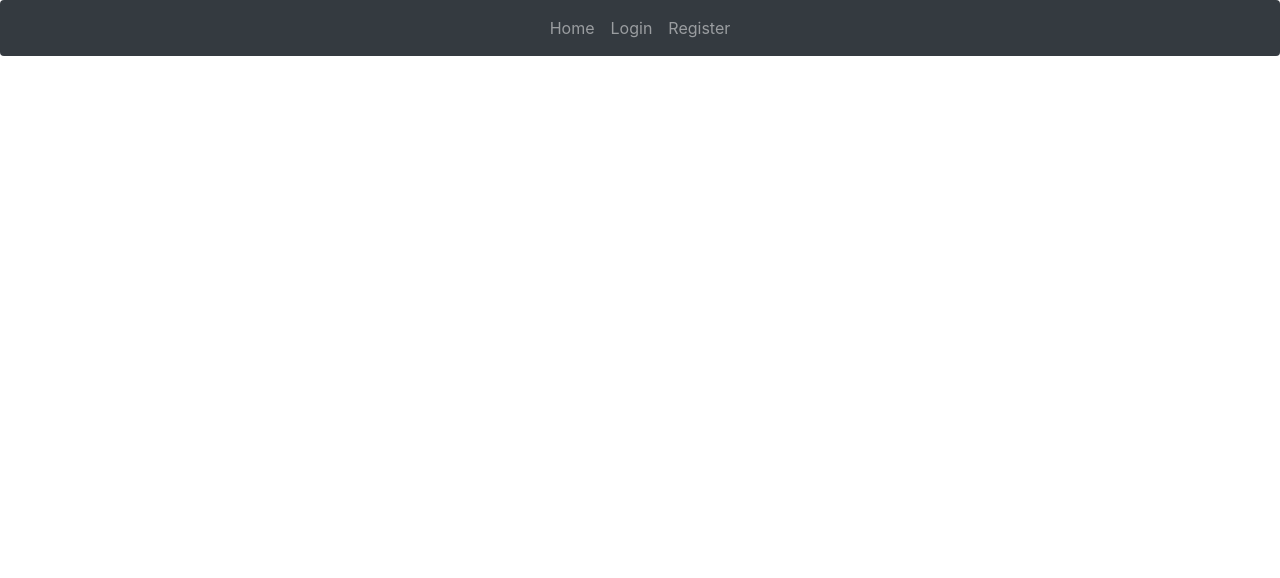
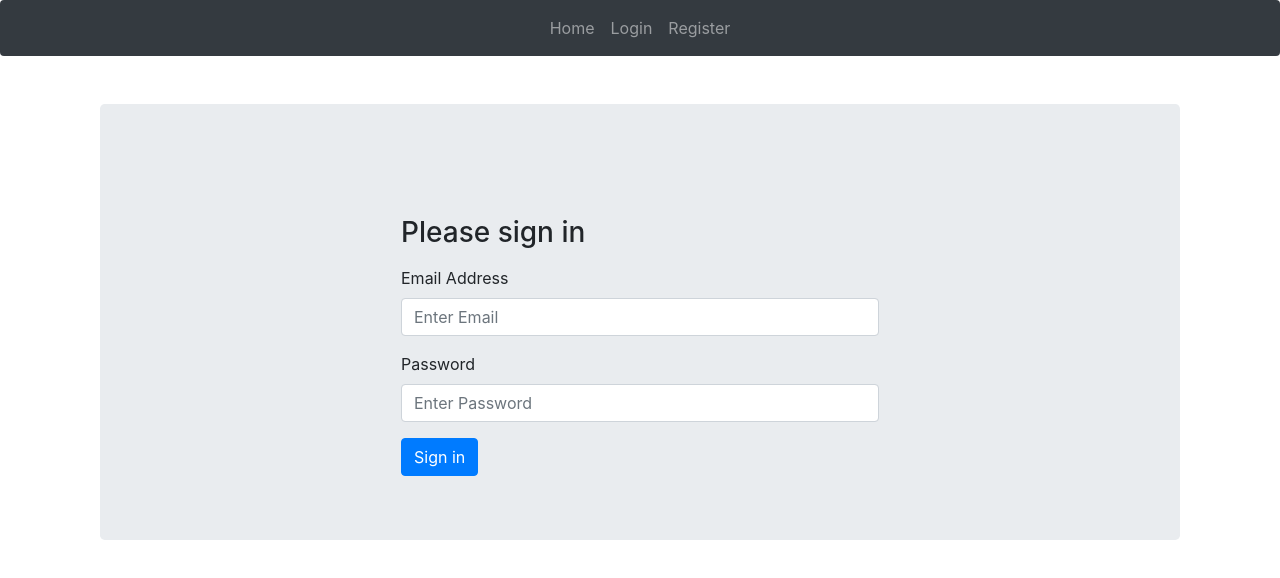
Before and after one commit to manojpawane/ChatAppFrontEnd, a React (Create React App) app in the folder chatapp/: page /dashboard in a window 1280 px wide. Shown: the top 578 px of the page. Built offline with nearby package versions, Linux system fonts and the light colour scheme.

Commit message:
front end adfded

```diff
--- a/chatapp/src/App.js
+++ b/chatapp/src/App.js
@@ -4,6 +4,8 @@ import Navbar from './components/Navbar'
 import Landing from './components/Landing'
 import Login from './components/Login'
 import Register from './components/Register'
+import Dashboard from './components/Dashboard';
+import singleChat from './components/singleChat';
 
 
 class App extends Component {
@@ -16,6 +18,8 @@ class App extends Component {
           <div className="container">
             <Route exact path="/register" component={Register} />
             <Route exact path="/login" component={Login}/>
+            <Route exact path="/dashboard" component={Dashboard}/>
+            <Route exact path="/singleChat" component={singleChat}/>
           </div>
         </div>
       </Router>
--- /dev/null
+++ b/chatapp/src/actions/ChatFunction.js
@@ -0,0 +1,16 @@
+import axios from 'axios'
+
+export const singleChatD = sendMessage => {
+    return axios
+        .post('chat/assistant', {
+            question: sendMessage.message,
+            name: sendMessage.name
+        })
+        .then(res => {
+            return res.data
+        })
+        .catch(err => {
+            console.log(err)
+        })
+
+    }
--- /dev/null
+++ b/chatapp/src/components/Dashboard.js
@@ -0,0 +1,35 @@
+import React, { Component } from 'react'
+import Login from '../components/Login'
+import SingleChat from '../components/singleChat'
+
+//// Landing page is showing welcome on home page
+class Dashboard extends Component {
+    render() {
+
+        const userLogin = (
+            <div className="col-sm-8 mx-auto"> <button align="center" onClick={<SingleChat/>} className="btn btn-primary">
+                Assistant
+                            </button>
+                <button align="center" onClick={multiuserChat} className="btn btn-success">
+                    MultiUser
+                            </button>
+                <h1> Select Assistant for static chat and Multiuser to chat with your freind</h1>
+            </div>
+        )
+
+        return (
+            <div className="container">
+                <div className="jumbotron mt-5">
+                {localStorage.usertoken ? userLogin : <Login/>}
+                </div>
+            </div>
+        )
+    }
+}
+
+
+function multiuserChat(){
+
+        return (<singleChat/>)
+}
+export default Dashboard
--- a/chatapp/src/components/Login.js
+++ b/chatapp/src/components/Login.js
@@ -1,5 +1,5 @@
 import React, { Component } from 'react'
-import { login } from './UserFunctions'
+import { login } from '../actions/UserFunctions'
 
 /// this component is use to display and manipulate login
 class Login extends Component {
@@ -27,7 +27,7 @@ class Login extends Component {
 
         login(user).then(res => {
             if (res) {
-                this.props.history.push('./register')
+                this.props.history.push('/dashboard')
             }
         })
     }
--- a/chatapp/src/components/Register.js
+++ b/chatapp/src/components/Register.js
@@ -1,5 +1,5 @@
 import React, { Component } from 'react'
-import { register } from './UserFunctions'
+import { register } from '../actions/UserFunctions'
 
 //// component for user registration
 class Register extends Component {
--- /dev/null
+++ b/chatapp/src/components/singleChat.js
@@ -0,0 +1,60 @@
+import React, { Component } from 'react'
+import {  singleChatD } from '../actions/ChatFunction'
+import jwt_decode from 'jwt-decode'
+
+class singleChat extends Component {
+    constructor(props) {
+        super(props);
+        this.state = {
+            message: '',
+            name: '', answer: ''
+        };
+        this.handleChange = this.handleChange.bind(this);
+        this.onSubmit = this.onSubmit.bind(this)
+    }
+
+    handleChange(e) {
+        this.setState({ message: e.target.value });
+    }
+
+    componentDidMount() {
+        const token = localStorage.usertoken
+        const decoded = jwt_decode(token);
+        this.setState({
+            name: decoded.name
+        })
+    }
+    onSubmit(e) {
+        e.preventDefault()
+
+        const sendMessage = {
+            name: this.state.name,
+            message: this.state.message
+        }
+
+        singleChatD(sendMessage).then(res => {
+            if (res) {
+                this.state.answer = res;
+            }
+        })
+    }
+    render() {
+        const message = this.state.message;
+        return (
+            <div className="container">
+                <form noValidate onSubmit={this.onSubmit}>
+                    <div className="jumbotr on mt-5">
+                        <legend>Enter your question.</legend>
+                        <input value={message} onChange={this.handleChange} />
+                        <p>{this.state.answer}</p>
+                    </div>
+                    <button type="submit" className="btn btn-primary">
+                        Send
+                </button>
+                </form>
+            </div>
+        )
+    }
+}
+
+export default singleChat
```
Also changed, not shown: chatapp/src/actions/UserFunctions.js (renamed from chatapp/src/components/UserFunctions.js).
